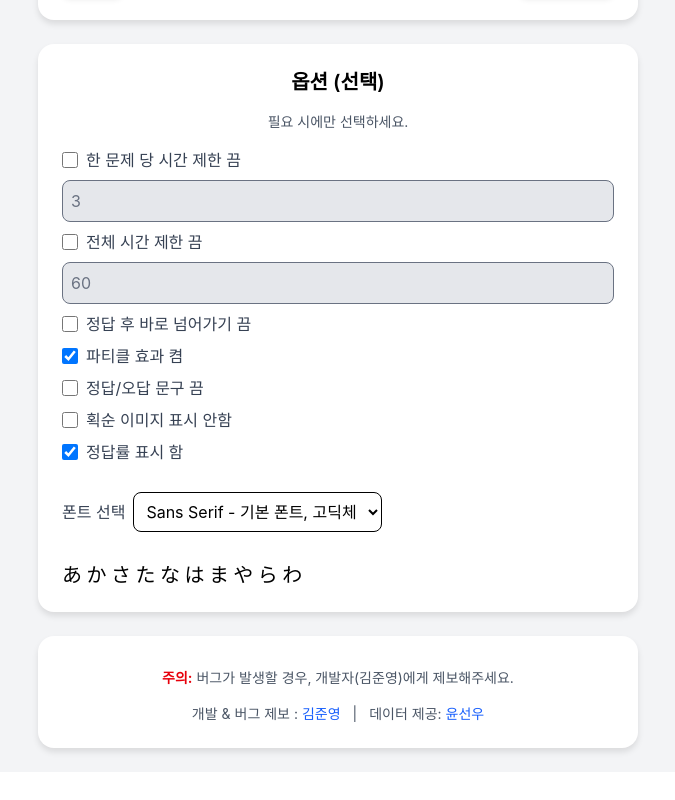
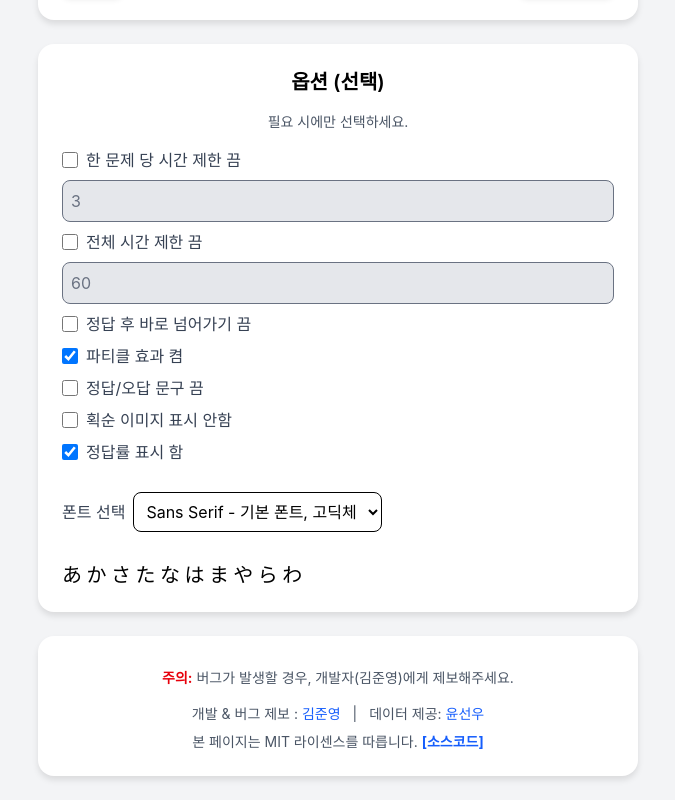
Before and after one commit to yulmwu/jp-study, a React (Create React App) app: page / in a window 1280 px wide. Shown: the part 280-1080 px from the top of the page, without its empty margins (302-977 px from the left). Before the commit the page ends 1052 px from the top, so only its background shows below. Built offline with nearby package versions, Linux system fonts and the light colour scheme.

Commit message:
Update FooterCard.tsx

```diff
--- a/src/components/FooterCard.tsx
+++ b/src/components/FooterCard.tsx
@@ -16,6 +16,11 @@ const FooterCard = () => {
                 <span className='p-3'>|</span>
                 데이터 제공: <span className='text-blue-600'>윤선우</span>
             </p>
+
+            <p className='text-center text-gray-600 text-sm mt-2'>
+                본 페이지는 MIT 라이센스를 따릅니다.
+                <span className='text-blue-600'> <b><a href="https://github.com/yulmwu/jp-study">[소스코드]</a></b></span>
+            </p>
         </div>
     )
 }
```
